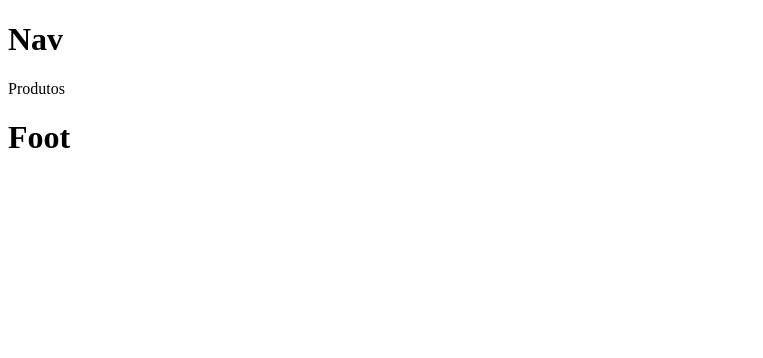
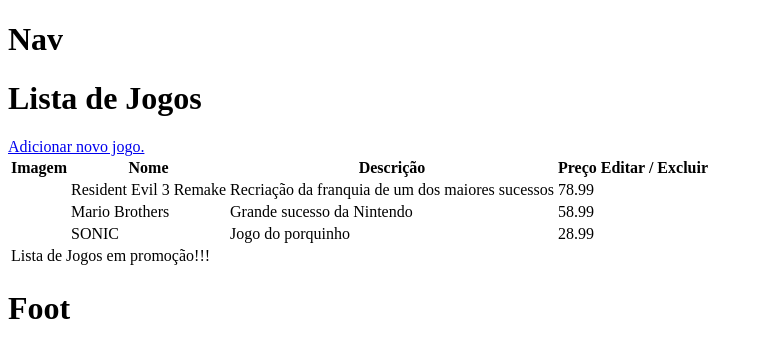
Before and after one commit to TimeWebDev/ProjetoLiveDevWeb, a React (Vite) app: page /produtos in a window 1280 px wide. Shown: the top 358 px of the page, without its empty margins (0-763 px from the left). Built offline with nearby package versions, Linux system fonts and the light colour scheme; data requests are answered from the project's data file.

Commit message:
Lista de Produtos puxando do JSON

```diff
--- a/dados.json
+++ b/dados.json
@@ -6,7 +6,21 @@
           "desc":"Recriação da franquia de um dos maiores sucessos",
           "preco":78.99,
           "img":""
-      }
+      },
+      {
+        "id":2,
+        "nome":"Mario Brothers",
+        "desc":"Grande sucesso da Nintendo",
+        "preco":58.99,
+        "img":""
+    },
+    {
+      "id":3,
+      "nome":"SONIC",
+      "desc":"Jogo do porquinho",
+      "preco":28.99,
+      "img":""
+  }
   ]
 
 }
--- a/src/routes/Produtos.jsx
+++ b/src/routes/Produtos.jsx
@@ -1,7 +1,63 @@
-import React from 'react'
+import { Link } from 'react-router-dom'
+import React, { useEffect, useState } from 'react'
 
 export default function Produtos() {
+
+
+  const [produtos, setProdutos]= useState([])
+
+  useEffect(
+    ()=>{
+      fetch("http://localhost:5000/produtos")
+        .then(resp => resp.json())
+        .then(resp => setProdutos(resp))
+        .catch( error => console.log(error))
+    },[]
+  )
+
+  const handleDelete = (id)=>{
+
+  }
+
+
   return (
-    <div>Produtos</div>
+    <div>
+      <h1>Lista de Jogos</h1>
+
+      <Link to="/cadastrar">Adicionar novo jogo.</Link>
+
+      <table>
+        <thead>
+          <tr>
+            <th>Imagem</th>
+            <th>Nome</th>
+            <th>Descrição</th>
+            <th>Preço</th>
+            <th>Editar / Excluir</th>
+          </tr>
+        </thead>
+        <tbody>
+          {
+            produtos.map(prod => (
+              <tr key={prod.id}>
+                  <td>{prod.img}</td>
+                  <td>{prod.nome}</td>
+                  <td>{prod.desc}</td>
+                  <td>{prod.preco}</td>
+                  <td>
+                    {/* <Link to={`/editar/${prod.id}`}>Editar</Link>
+                    <button onClick={handleDelete.bind(this, prod.id)}>Deletar</button> */}
+                  </td>
+              </tr>
+            ))
+          }
+        </tbody>
+        <tfoot>
+          <tr>
+            <td colSpan="5">Lista de Jogos em promoção!!!</td>
+          </tr>
+        </tfoot>
+      </table>
+    </div>
   )
 }
```
